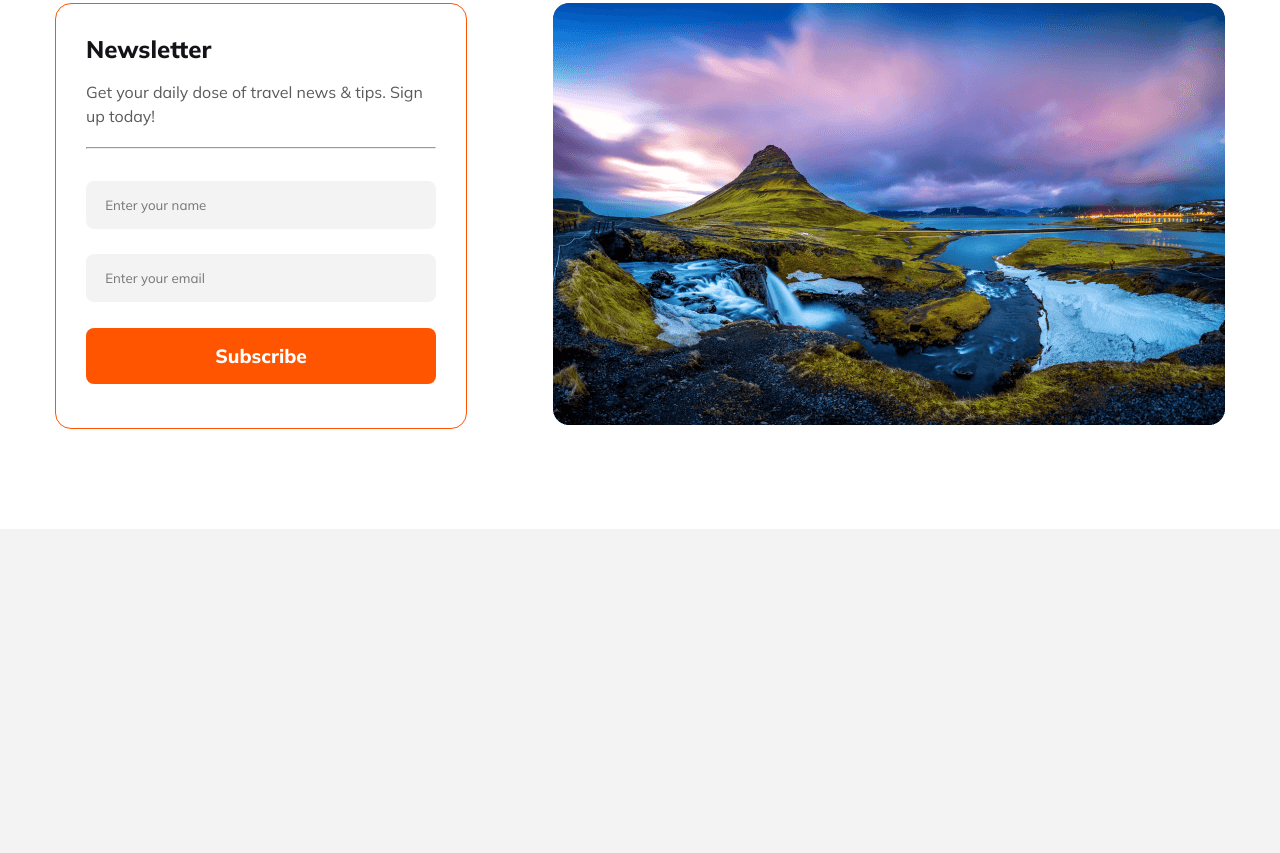
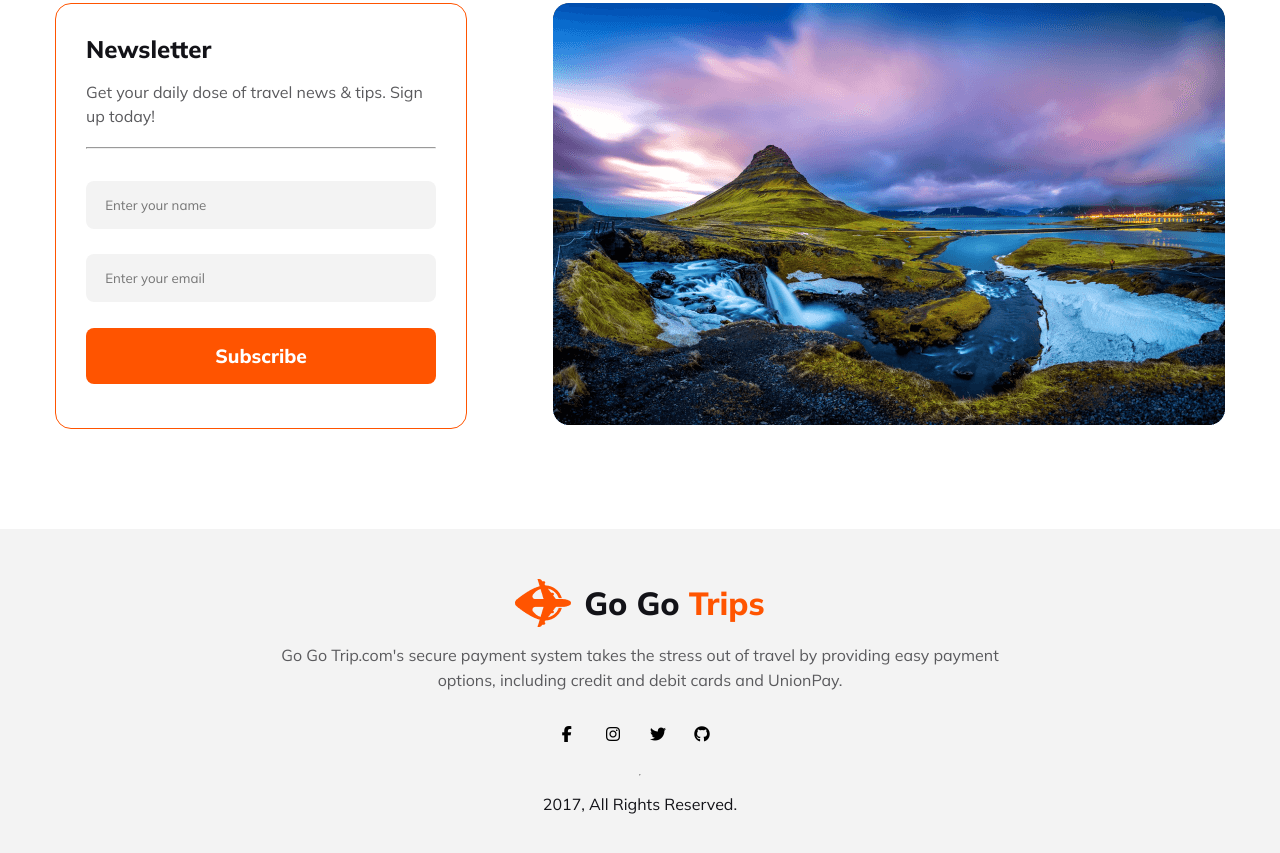
Before and after one commit to Sikder82/Go-Go-Trips, a plain HTML site: page index.html in a window 1280 px wide. Shown: the part 3788-4641 px from the top of the page. Drawn offline with Linux system fonts and the light colour scheme.

Commit message:
Add footer section

```diff
--- a/index.html
+++ b/index.html
@@ -6,6 +6,7 @@
     <title>Go Go Trips</title>
     <link rel="stylesheet" href="style/style.css">
     <link rel="stylesheet" href="style/responsive.css">
+    <script src="https://kit.fontawesome.com/bec7fd4ade.js" crossorigin="anonymous"></script>
 </head>
 <body>
 
@@ -124,8 +125,19 @@
     </main>
     <!-- Footer section start -->
     <footer>
-
-
+        <div class="footerlogo">
+            <img src="Images/Group 40071 (2).png" alt="">
+            <h2>Go Go <span>Trips</span></h2>
+        </div>
+        <p>Go Go Trip.com's secure payment system takes the stress out of travel by providing easy payment options, including credit and debit cards and UnionPay.</p>
+        <div class="icons">
+            <i class="fa-brands fa-facebook-f"></i>
+            <i class="fa-brands fa-instagram"></i>
+            <i class="fa-brands fa-twitter"></i>
+            <i class="fa-brands fa-github"></i>
+        </div>
+        <hr>
+        <p class="copyright">2017, All Rights Reserved.</p>
     </footer>
     <!-- Footer section end -->
 
--- a/style/style.css
+++ b/style/style.css
@@ -345,8 +345,50 @@ input{
 }
 /*Newsletter section Style end*/
 
+/* Footer section style start */
 footer{
     width: 100%;
     height: 502px;
     background: rgba(19, 19, 24, 0.05);
+    display: flex;
+    flex-direction: column;
+    align-items: center;
 }
+.footerlogo{
+    display: flex;
+    gap: 0.8rem;
+    align-items: center;
+    margin-top: 50px;
+}
+.footerlogo > h2{
+    color: #131318;
+    font-size: 2rem;
+    font-weight: 800;
+}
+.footerlogo > h2 > span{
+    color: #FF5400;
+}
+footer > p{
+    max-width: 769px;
+    margin-top: 1rem;
+    color: #5A5A5D;
+    text-align: center;
+    font-size: 1rem;
+    font-weight: 400;
+    line-height: 1.6rem;
+}
+.icons > i{
+    width: 1.5rem;
+    margin: 2rem 0.5rem 2rem;
+}
+footer > hr{
+    max-width: 872px;
+    color: rgba(19, 19, 24, 0.10);
+}
+.copyright{
+    color: #131318;
+    font-size: 1rem;
+    font-weight: 400;
+}
+
+/* Footer section style end */
```
